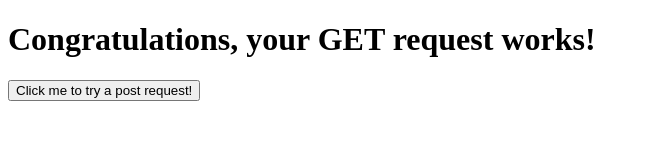
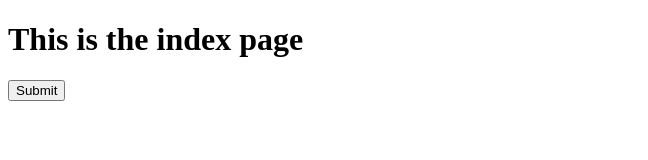
Before and after one commit to bobburgurs/js3, a website: page index.html in a window 1280 px wide. Shown: the whole page, without its empty margins (0-648 px from the left). Drawn offline with Linux system fonts and the light colour scheme.

Commit message:
Update index.html

```diff
--- a/index.html
+++ b/index.html
@@ -1,16 +1,12 @@
 <!DOCTYPE html>
-<html lang="en">
+<html>
 <head>
-  <meta charset="utf-8" />
-  <meta name="viewport" content="width=device-width, initial-scale=1" />
-  <title>Main Page</title>
+  <title>Index Page</title>
 </head>
 <body>
-  <h1>
-    Congratulations, your GET request works!
-  </h1>
-  <form method="post" action="/">
-    <input type="submit" name="submit" value="Click me to try a post request!">
+  <h1>This is the index page</h1>
+  <form action="/" method="post">
+    <input type="submit" value="Submit">
   </form>
 </body>
 </html>
```
